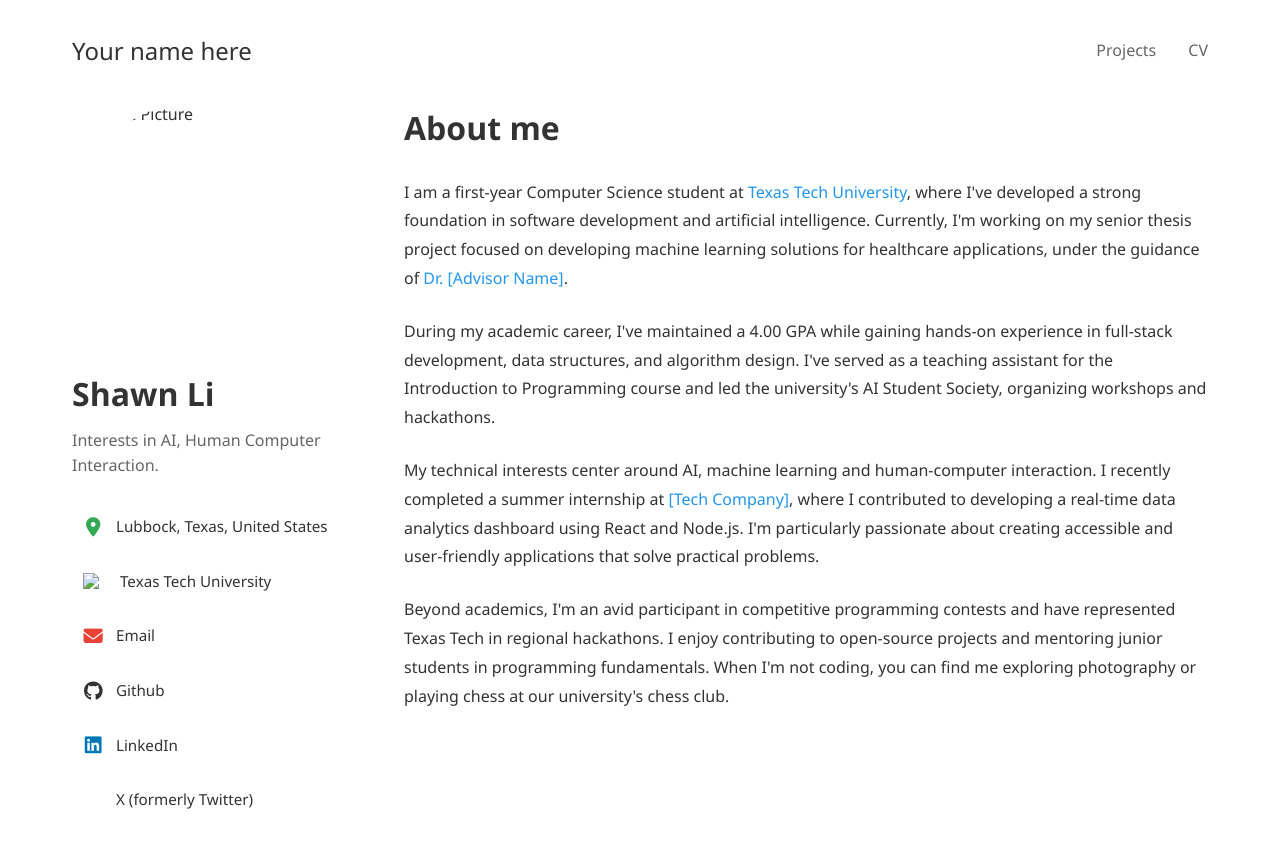
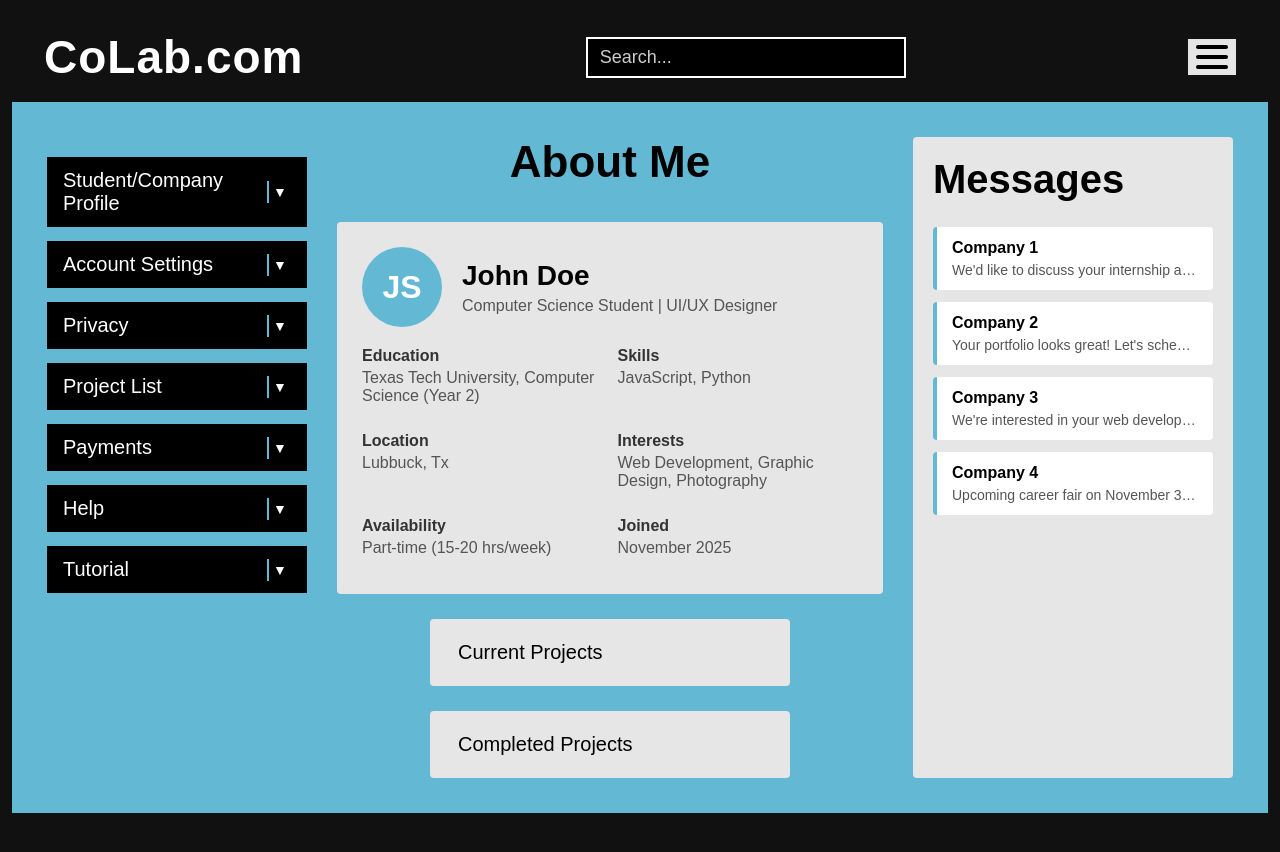
Before and after one commit to Jacobhinojos/engr1304_project, a plain HTML site: page index.html in a window 1280 px wide. After the commit the page ends 825 px from the top, so only its background shows below. Drawn offline with Linux system fonts and the light colour scheme.

Commit message:
Add files via upload

```diff
--- a/index.html
+++ b/index.html
@@ -1,282 +1,397 @@
 <!DOCTYPE html>
 <html lang="en">
 <head>
-    <meta charset="UTF-8">
+  <meta charset="UTF-8" />
   <meta name="viewport" content="width=device-width, initial-scale=1.0">
-    <title>Shawn Li - Academic Profile</title>
-    <link rel="stylesheet" href="https://cdnjs.cloudflare.com/ajax/libs/font-awesome/6.4.2/css/all.min.css">
+  <title>CoLab.com - Profile</title>
   <style>
     * {
-            margin: 0;
-            padding: 0;
       box-sizing: border-box;
-            font-family: 'Segoe UI', Tahoma, Geneva, Verdana, sans-serif;
     }
 
     body {
-            background-color: #ffffff;
-            color: #333;
-            line-height: 1.6;
+      margin: 0;
+      font-family: Arial, Helvetica, sans-serif;
+      background: #111;
     }
 
-        .container {
-            max-width: 1200px;
-            margin: 0 auto;
-            padding: 2rem;
+    .app-wrapper {
+      border: 12px solid #111;
+      background: #63b9d4;
+      min-height: 100vh;
     }
 
-        nav {
+    .header {
+      background: #111;
+      color: white;
       display: flex;
+      align-items: center;
       justify-content: space-between;
-            align-items: center;
-            margin-bottom: 2rem;
+      padding: 18px 32px;
     }
 
-        .name-title {
-            font-size: 1.5rem;
-            color: #333;
-            text-decoration: none;
+    .site-title {
+      font-size: 46px;
+      font-weight: bold;
+      letter-spacing: 1px;
     }
 
-        .nav-links {
+    .search-box {
+      flex: 1;
       display: flex;
-            gap: 2rem;
+      justify-content: center;
     }
 
-        .nav-links a {
-            text-decoration: none;
-            color: #666;
-            transition: color 0.3s;
+    .search-box input[type="text"] {
+      width: 320px;
+      padding: 8px 12px;
+      border: 2px solid white;
+      background: #000;
+      color: #fff;
+      font-size: 18px;
     }
 
-        .nav-links a:hover {
-            color: #2196F3;
+    .search-box input::placeholder {
+      color: #cccccc;
+    }
+
+    .hamburger-wrapper {
+      background: #e6e6e6;
+      padding: 6px 8px;
+      cursor: pointer;
+    }
+
+    .hamburger {
+      width: 32px;
+      height: 24px;
+      display: flex;
+      flex-direction: column;
+      justify-content: space-between;
+    }
+
+    .hamburger span {
+      display: block;
+      height: 4px;
+      background: #000;
+      border-radius: 2px;
+    }
+
+    .main {
+      display: grid;
+      grid-template-columns: 260px 1fr 320px;
+      gap: 30px;
+      padding: 35px;
+    }
+
+    .sidebar {
+      display: flex;
+      flex-direction: column;
+      gap: 14px;
+      margin-top: 20px;
+    }
+
+    .menu-item {
+      background: #000;
+      color: #fff;
+      border: 2px solid #000;
+      padding: 10px 14px;
+      font-size: 20px;
+      text-align: left;
+      cursor: pointer;
+      display: flex;
+      align-items: center;
+      justify-content: space-between;
+    }
+
+    .menu-item span.label {
+      flex: 1;
+    }
+
+    .menu-item span.arrow-box {
+      width: 24px;
+      height: 22px;
+      border-left: 2px solid #63b9d4;
+      display: flex;
+      align-items: center;
+      justify-content: center;
+      font-size: 14px;
+    }
+
+    .content {
+      display: flex;
+      flex-direction: column;
+      align-items: center;
+      gap: 25px;
+    }
+
+    .section-title {
+      font-size: 44px;
+      font-weight: bold;
+      margin: 0 0 10px 0;
+    }
+
+    .card {
+      background: #e6e6e6;
+      padding: 22px 28px;
+      font-size: 20px;
+      width: 360px;
+      border-radius: 4px;
     }
 
     .profile-section {
-            display: grid;
-            grid-template-columns: 300px 1fr;
-            gap: 2rem;
-            margin-bottom: 2rem;
+      background: #e6e6e6;
+      padding: 25px;
+      width: 100%;
+      max-width: 600px;
+      border-radius: 4px;
     }
 
-        .profile-sidebar {
+    .profile-header {
+      display: flex;
+      align-items: center;
+      margin-bottom: 20px;
+    }
+
+    .profile-avatar {
+      width: 80px;
+      height: 80px;
+      background: #63b9d4;
+      border-radius: 50%;
+      margin-right: 20px;
+      display: flex;
+      align-items: center;
+      justify-content: center;
+      font-size: 32px;
+      color: white;
+      font-weight: bold;
+    }
+
+    .profile-info h2 {
+      margin: 0 0 5px 0;
+      font-size: 28px;
+    }
+
+    .profile-info p {
+      margin: 0;
+      color: #555;
+    }
+
+    .profile-details {
+      display: grid;
+      grid-template-columns: 1fr 1fr;
+      gap: 15px;
+    }
+
+    .detail-item {
+      margin-bottom: 12px;
+    }
+
+    .detail-label {
+      font-weight: bold;
+      color: #333;
+      margin-bottom: 4px;
+    }
+
+    .detail-value {
+      color: #555;
+    }
+
+    .messages {
+      background: #e6e6e6;
+      padding: 20px;
       display: flex;
       flex-direction: column;
-            gap: 0.5rem;
+      min-height: 430px;
+      border-radius: 4px;
     }
 
-        .profile-image {
-            width: 250px;
-            height: 250px;
-            border-radius: 50%;
-            object-fit: cover;
-            margin-bottom: 0.5rem;
+    .messages-title {
+      font-size: 40px;
+      margin: 0 0 10px 0;
+      align-self: flex-start;
     }
 
-        .profile-info h1 {
-            font-size: 2rem;
-            margin-bottom: 0.5rem;
+    .message-list {
+      flex: 1;
+      display: flex;
+      flex-direction: column;
+      gap: 12px;
+      margin-top: 15px;
     }
 
-        .interests {
-            color: #666;
-            margin-bottom: 1rem;
+    .message-item {
+      background: white;
+      padding: 12px 15px;
+      border-radius: 4px;
+      border-left: 4px solid #63b9d4;
     }
 
-        .social-links {
-            display: flex;
-            flex-direction: column;
-            gap: 0.5rem;
+    .message-sender {
+      font-weight: bold;
+      margin-bottom: 5px;
     }
 
-        .social-link {
-            text-decoration: none;
-            color: #333;
-            display: flex;
-            align-items: center;
-            gap: 0.8rem;
-            padding: 0.7rem;
-            transition: all 0.3s ease;
-            border-radius: 8px;
-            font-size: 0.95rem;
+    .message-preview {
+      color: #555;
+      font-size: 14px;
+      white-space: nowrap;
+      overflow: hidden;
+      text-overflow: ellipsis;
     }
 
-        .social-link i {
-            width: 20px;
-            text-align: center;
-            font-size: 1.2rem;
-        }
-
-        .ttu-logo {
-            width: 16px; /* Smaller logo size */
-            height: 16px;
-            margin-right: 0.5rem;
-        }
-
-        /* Colorful icons */
-        .social-link.linkedin i {
-            color: #0077b5;
-        }
-
-        .social-link.github i {
-            color: #333;
-        }
-
-        .social-link.twitter i {
-            color: #1DA1F2;
-        }
-
-        .social-link.email i {
-            color: #EA4335;
-        }
-
-        .social-link.university i {
-            color: #cc0000;
-        }
-
-        .social-link.location i {
-            color: #34a853;
-        }
-
-        /* Hover effects */
-        .social-link:hover {
-            transform: translateX(5px);
-            background-color: #f8f9fa;
-        }
-
-        .social-link.linkedin:hover {
-            background-color: #e6f3f9;
-        }
-
-        .social-link.github:hover {
-            background-color: #f6f8fa;
-        }
-
-        .social-link.twitter:hover {
-            background-color: #e8f5fd;
-        }
-
-        .social-link.email:hover {
-            background-color: #fef2f2;
-        }
-
-        .social-link.university:hover {
-            background-color: #fff5f5;
-        }
-
-        .social-link.location:hover {
-            background-color: #f2f8f4;
-        }
-
-        .main-content h2 {
-            font-size: 2rem;
-            color: #333;
-            margin-bottom: 1.5rem;
-        }
-
-        .content-block {
-            margin-bottom: 1.5rem;
-            line-height: 1.8;
-        }
-
-        .highlight-link {
-            color: #2196F3;
-            text-decoration: none;
-            transition: color 0.3s;
-        }
-
-        .highlight-link:hover {
-            text-decoration: underline;
-            color: #1976D2;
-        }
-
-        .content-block p {
-            margin-bottom: 1rem;
-        }
-
-        @media (max-width: 768px) {
-            .profile-section {
+    @media (max-width: 1050px) {
+      .main {
         grid-template-columns: 1fr;
       }
 
-            .profile-sidebar {
-                align-items: center;
-                text-align: center;
+      .messages {
+        min-height: 260px;
       }
 
-            .nav-links {
-                display: none;
+      .sidebar {
+        margin-top: 0;
+        flex-direction: row;
+        flex-wrap: wrap;
       }
 
-            .social-link {
-                justify-content: center;
+      .menu-item {
+        flex: 1 1 45%;
+      }
+
+      .content {
+        order: -1;
       }
     }
   </style>
 </head>
 <body>
-    <div class="container">
-        <nav>
-            <a href="index.html" class="name-title">Your name here</a>
-            <div class="nav-links">
-                <a href="projects.html">Projects</a>
-                <a href="files/Shawn_cv.pdf" target="_blank">CV</a>
+  <div class="app-wrapper">
+
+    <header class="header">
+      <div class="site-title">CoLab.com</div>
+
+      <div class="search-box">
+        <input type="text" placeholder="Search..." />
       </div>
-        </nav>
+
+      <div class="hamburger-wrapper">
+        <div class="hamburger">
+          <span></span>
+          <span></span>
+          <span></span>
+        </div>
+      </div>
+    </header>
+
+    <main class="main">
+      <aside class="sidebar">
+        <button class="menu-item">
+          <span class="label">Student/Company Profile</span>
+          <span class="arrow-box">▼</span>
+        </button>
+
+        <button class="menu-item">
+          <span class="label">Account Settings</span>
+          <span class="arrow-box">▼</span>
+        </button>
+
+        <button class="menu-item">
+          <span class="label">Privacy</span>
+          <span class="arrow-box">▼</span>
+        </button>
+
+        <button class="menu-item">
+          <span class="label">Project List</span>
+          <span class="arrow-box">▼</span>
+        </button>
+
+        <button class="menu-item">
+          <span class="label">Payments</span>
+          <span class="arrow-box">▼</span>
+        </button>
+
+        <button class="menu-item">
+          <span class="label">Help</span>
+          <span class="arrow-box">▼</span>
+        </button>
+
+        <button class="menu-item">
+          <span class="label">Tutorial</span>
+          <span class="arrow-box">▼</span>
+        </button>
+      </aside>
+
+      <section class="content">
+        <h1 class="section-title">About Me</h1>
 
         <div class="profile-section">
-            <div class="profile-sidebar">
-                <img src="images/profile.jpg" alt="Profile Picture" class="profile-image">
-                <h1>Shawn Li</h1>
-                <p class="interests">Interests in AI, Human Computer Interaction.</p>
-                <div class="social-links">
-                    <a href="#" class="social-link location">
-                        <i class="fas fa-map-marker-alt"></i>
-                        Lubbock, Texas, United States
-                    </a>
-                    <a href="https://www.ttu.edu" class="social-link university" target="_blank">
-                        <img src="images/logo.png" alt="TTU Logo" class="ttu-logo">
-                        Texas Tech University
-                    </a>
-                    <a href="mailto:gaoli@ttu.edu" class="social-link email">
-                        <i class="fas fa-envelope"></i>
-                        Email
-                    </a>
-                    <a href="https://github.com/GaoxiangLi" class="social-link github" target="_blank">
-                        <i class="fab fa-github"></i>
-                        Github
-                    </a>
-                    <a href="https://www.linkedin.com/in/gaoxiang-li-7b799b143/" class="social-link linkedin" target="_blank">
-                        <i class="fab fa-linkedin"></i>
-                        LinkedIn
-                    </a>
-                    <a href="https://x.com/MaazAmjad13" class="social-link twitter" target="_blank">
-                        <i class="fab fa-x-twitter"></i>
-                        X (formerly Twitter)
-                    </a>
+          <div class="profile-header">
+            <div class="profile-avatar">JS</div>
+            <div class="profile-info">
+              <h2>John Doe</h2>
+              <p>Computer Science Student | UI/UX Designer</p>
             </div>
           </div>
 
-            <div class="main-content">
-                <h2>About me</h2>
-                <div class="content-block">
-                    <p> I am a first-year Computer Science student at <a href="https://www.ttu.edu" class="highlight-link" target="_blank">Texas Tech University</a>, where I've developed a strong foundation in software development and artificial intelligence. Currently, I'm working on my senior thesis project focused on developing machine learning solutions for healthcare applications, under the guidance of <a href="#" class="highlight-link">Dr. [Advisor Name]</a>.</p>
+          <div class="profile-details">
+            <div class="detail-item">
+              <div class="detail-label">Education</div>
+              <div class="detail-value">Texas Tech University, Computer Science (Year 2)</div>
             </div>
 
-                <div class="content-block">
-                    <p>During my academic career, I've maintained a 4.00 GPA while gaining hands-on experience in full-stack development, data structures, and algorithm design. I've served as a teaching assistant for the Introduction to Programming course and led the university's AI Student Society, organizing workshops and hackathons.</p>
+            <div class="detail-item">
+              <div class="detail-label">Skills</div>
+              <div class="detail-value">JavaScript, Python</div>
             </div>
 
-                <div class="content-block">
-                    <p>My technical interests center around AI, machine learning and human-computer interaction. I recently completed a summer internship at <a href="#" class="highlight-link">[Tech Company]</a>, where I contributed to developing a real-time data analytics dashboard using React and Node.js. I'm particularly passionate about creating accessible and user-friendly applications that solve practical problems.</p>
+            <div class="detail-item">
+              <div class="detail-label">Location</div>
+              <div class="detail-value">Lubbuck, Tx</div>
             </div>
 
-                <div class="content-block">
-                    <p>Beyond academics, I'm an avid participant in competitive programming contests and have represented Texas Tech in regional hackathons. I enjoy contributing to open-source projects and mentoring junior students in programming fundamentals. When I'm not coding, you can find me exploring photography or playing chess at our university's chess club.</p>
+            <div class="detail-item">
+              <div class="detail-label">Interests</div>
+              <div class="detail-value">Web Development, Graphic Design, Photography</div>
+            </div>
+
+            <div class="detail-item">
+              <div class="detail-label">Availability</div>
+              <div class="detail-value">Part-time (15-20 hrs/week)</div>
+            </div>
+
+            <div class="detail-item">
+              <div class="detail-label">Joined</div>
+              <div class="detail-value">November 2025</div>
             </div>
           </div>
         </div>
+
+        <div class="card">Current Projects</div>
+        <div class="card">Completed Projects</div>
+      </section>
+
+      <aside class="messages">
+        <h2 class="messages-title">Messages</h2>
+        <div class="message-list">
+          <div class="message-item">
+            <div class="message-sender">Company 1</div>
+            <div class="message-preview">We'd like to discuss your internship application...</div>
+          </div>
+          <div class="message-item">
+            <div class="message-sender">Company 2</div>
+            <div class="message-preview">Your portfolio looks great! Let's schedule a call...</div>
+          </div>
+          <div class="message-item">
+            <div class="message-sender">Company 3</div>
+            <div class="message-preview">We're interested in your web development skills...</div>
+          </div>
+          <div class="message-item">
+            <div class="message-sender">Company 4</div>
+            <div class="message-preview">Upcoming career fair on November 30th...</div>
+          </div>
+        </div>
+      </aside>
+    </main>
   </div>
 </body>
 </html>
```
Lines whose indentation alone changed are shown as unchanged.
